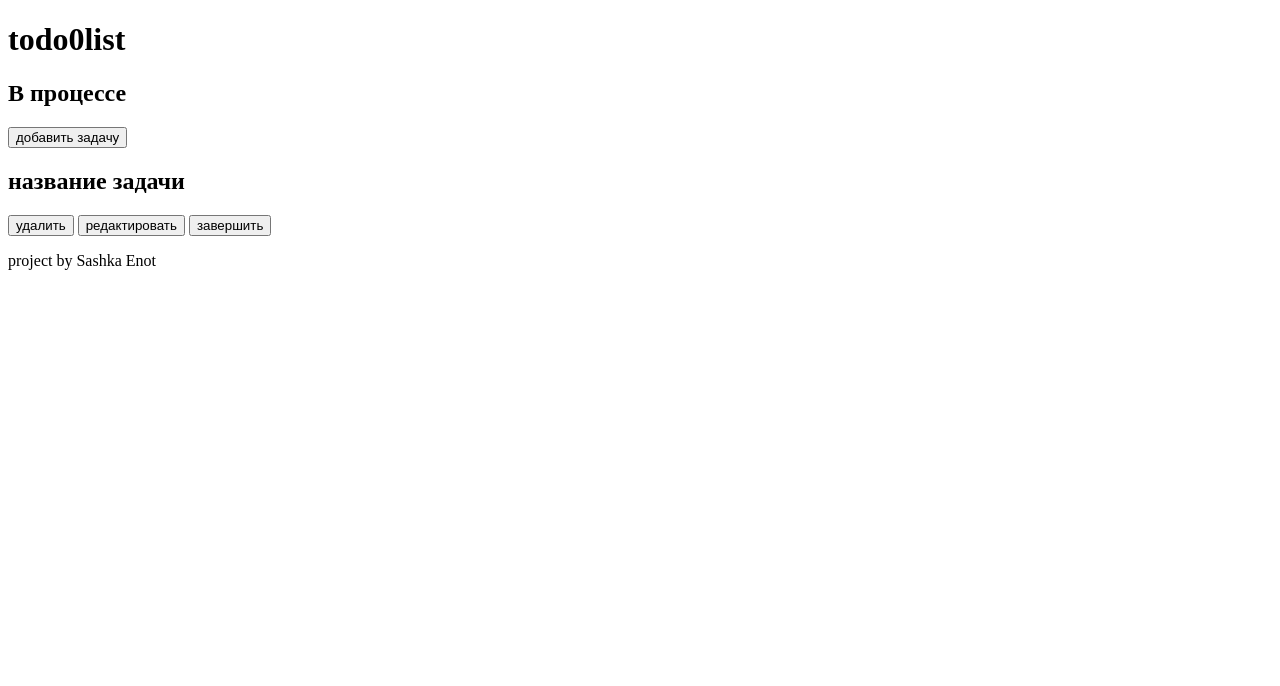
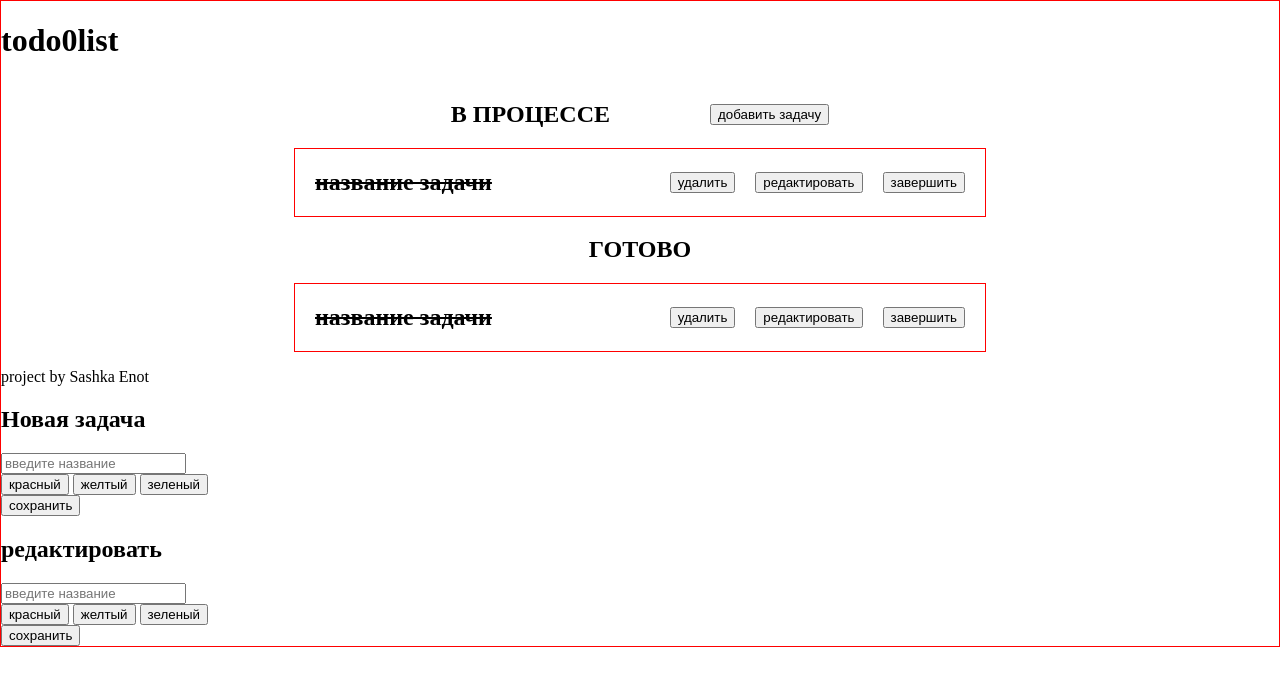
Before and after one commit to Aleksandr-Levitskyi/todolist, a plain HTML site: page index.html in a window 1280 px wide. Drawn offline with Linux system fonts and the light colour scheme.

Commit message:
feat: добавить базовые стили

```diff
--- /dev/null
+++ b/blocks/buttons-area/buttons-area.css
@@ -0,0 +1,4 @@
+.buttons-area {
+    display: flex;
+    gap: 20px;
+}
--- /dev/null
+++ b/blocks/card/card.css
@@ -0,0 +1,15 @@
+.card {
+    border: 1px red solid;
+
+    padding: 0 20px 0;
+
+    display: flex;
+    justify-content: space-between;
+    align-items: center;
+
+    min-width: 650px;
+}
+
+.card__heading {
+    text-decoration: line-through;
+}
--- /dev/null
+++ b/blocks/page/page.css
@@ -0,0 +1,8 @@
+.page {
+    border: 1px red solid;
+
+    max-width: 1440px;
+    min-width: 320px;
+
+    margin: 0 auto;
+}
--- /dev/null
+++ b/blocks/task/task.css
@@ -0,0 +1,25 @@
+.task {
+    display: flex;
+    flex-direction: column;
+}
+
+.task__list {
+    margin: 0 auto;
+}
+
+.task__header {
+    margin: 0 auto;
+    padding: 0 25px 0;
+    display: flex;
+    align-items: center;
+
+    gap: 100px;
+}
+
+/* .task__header::after {
+    border: 1px red solid
+}
+ */
+.task__title {
+    text-transform: uppercase;
+}
--- a/index.html
+++ b/index.html
@@ -5,6 +5,8 @@
     <meta charset="UTF-8">
     <meta http-equiv="X-UA-Compatible" content="IE=edge">
     <meta name="viewport" content="width=device-width, initial-scale=1.0">
+
+    <link rel="stylesheet" href="./pages/index.css">
     <title>todo0list</title>
 </head>
 
@@ -12,7 +14,7 @@
     <header class="header">
         <h1 class="header__title">todo0list</h1>
     </header>
-    <main class="content">
+    <main class="conten">
         <section class="task task_in-progress">
             <div class="task__header">
                 <h2 class="task__title">В процессе</h2>
@@ -29,12 +31,49 @@
                 </article>
             </div>
         </section>
-        <section class="task task_complete"></section>
+        <section class="task task_complete">
+            <div class="task__header task__header_type_complete">
+                <h2 class="task__title">Готово</h2>
+            </div>
+            <div class="task__list">
+                <article class="card">
+                    <h2 class="card__heading">название задачи</h2>
+                    <div class="buttons-area">
+                        <button class="button button_type_remove" value="" type="button">удалить</button>
+                        <button class="button button_type_edit" value="" type="button">редактировать</button>
+                        <button class="button button_type_complete" value="" type="button">завершить</button>
+                    </div>
+                </article>
+            </div>
+        </section>
     </main>
     <footer class="footer">
         <p class="footer__copyright">project by Sashka Enot</p>
     </footer>
 
+    <div class="popup popup_type_add-task">
+        <h2 class="popup__title">Новая задача</h2>
+        <input class="popup__input" type="text" name="input_task-heading" id="task-heading-add"
+            placeholder="введите название">
+        <div class="colours">
+            <button class="color color_type_red" type="button">красный</button>
+            <button class="color color_type_yellow" type="button">желтый</button>
+            <button class="color color_type_green" type="button">зеленый</button>
+        </div>
+        <button class="popup__button" type="submit">сохранить</button>
+    </div>
+    <div class="popup popup_type_edit-task">
+        <h2 class="popup__title">редактировать</h2>
+        <input class="popup__input" type="text" name="input_task-heading" id="task-heading-add"
+            placeholder="введите название">
+        <div class="colours">
+            <button class="color color_type_red" type="button">красный</button>
+            <button class="color color_type_yellow" type="button">желтый</button>
+            <button class="color color_type_green" type="button">зеленый</button>
+        </div>
+        <button class="popup__button" type="submit">сохранить</button>
+    </div>
+
 </body>
 
 </html>
--- /dev/null
+++ b/pages/index.css
@@ -0,0 +1,11 @@
+/* page */
+@import url(../blocks/page/page.css);
+
+/* task */
+@import url(../blocks/task/task.css);
+
+/* card */
+@import url(../blocks/card/card.css);
+
+/* buttons-area */
+@import url(../blocks/buttons-area/buttons-area.css);
```
Also changed, not shown: blocks/content/content.css (added).
